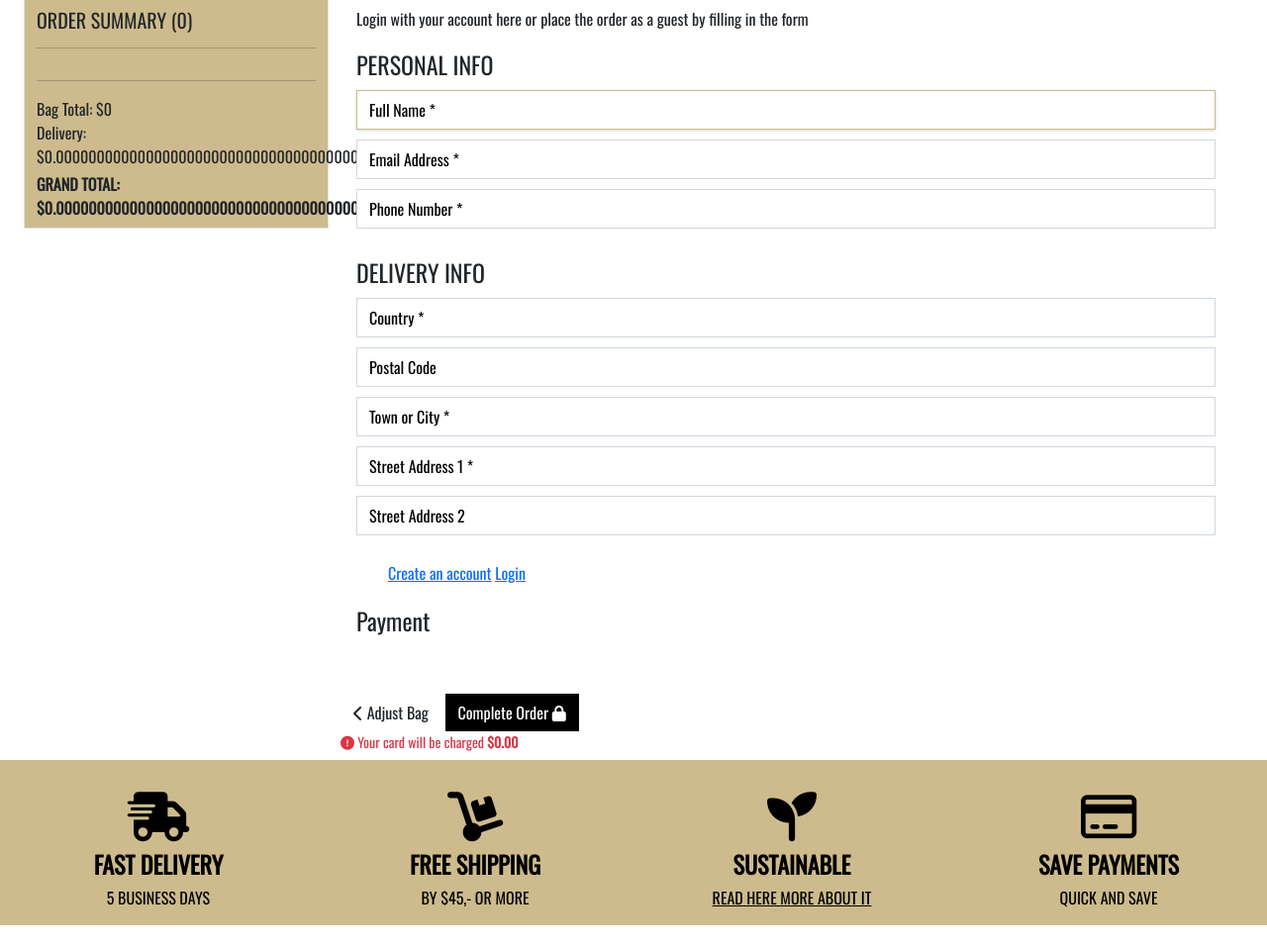
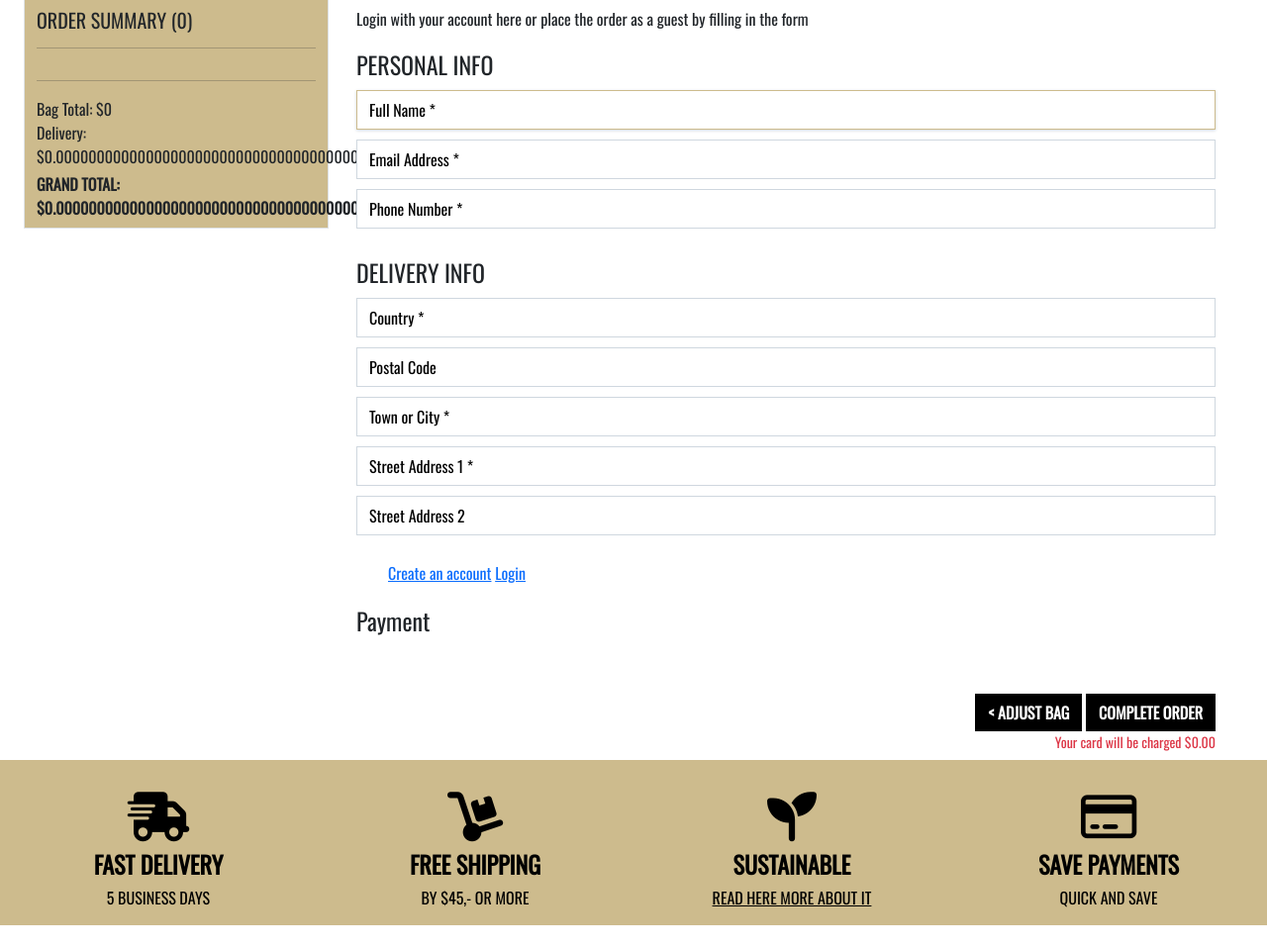
Before and after one commit to juanstelling/ms4_prnts, a Django app: template checkout/templates/checkout/checkout.html in a window 1280 px wide. Shown: the part 361-1319 px from the top of the page at 99% size. Run offline with Django 3.2, Linux system fonts and the light colour scheme; the template is opened without the code that fills it: values that come from a table or form of the project are taken from there, others are empty; some libraries are stand-ins or nearby versions.

Commit message:
added basic checkout functionality

```diff
--- a/checkout/static/checkout/js/stripe_elements.js
+++ b/checkout/static/checkout/js/stripe_elements.js
@@ -1,6 +1,6 @@
-var stripe_public_key = $('#id_stripe_public_key').text().slice(1, -1);
-var client_secret = $('#id_client_secret').text().slice(1, -1);
-var stripe = Stripe(stripe_public_key);
+var stripePublicKey = $('#id_stripe_public_key').text().slice(1, -1);
+var clientSecret = $('#id_client_secret').text().slice(1, -1);
+var stripe = Stripe(stripePublicKey);
 var elements = stripe.elements();
 var style = {
     base: {
@@ -19,3 +19,49 @@ var style = {
 };
 var card = elements.create('card', {style: style});
 card.mount('#card-element');
+
+// Handling validation errors on card element
+card.addEventListener('change', function (event) {
+    var errorDiv = document.getElementById('card-errors');
+    if (event.error) {
+        var html = `
+            <span class="icon" role="alert">
+                <i class="fas fa-times"></i>
+            </span>
+            <span>${event.error.message}</span>
+        `;
+        $(errorDiv).html(html);
+    } else {
+        errorDiv.textContent = '';
+    }
+});
+
+// Handeling form submission
+var form = document.getElementById('payment-form');
+
+form.addEventListener('submit', function(ev) {
+    ev.preventDefault();
+    card.update({ 'disabled': true});
+    $('#submit-button').attr('disabled', true);
+    stripe.confirmCardPayment(clientSecret, {
+        payment_method: {
+            card: card,
+        }
+    }).then(function(result) {
+        if (result.error) {
+            var errorDiv = document.getElementById('card-errors');
+            var html = `
+                <span class="icon" role="alert">
+                <i class="fas fa-times"></i>
+                </span>
+                <span>${result.error.message}</span>`;
+            $(errorDiv).html(html);
+            card.update({ 'disabled': false});
+            $('#submit-button').attr('disabled', false);
+        } else {
+            if (result.paymentIntent.status === 'succeeded') {
+                form.submit();
+            }
+        }
+    });
+});
--- a/checkout/templates/checkout/includes/product_checkout.html
+++ b/checkout/templates/checkout/includes/product_checkout.html
@@ -71,27 +71,18 @@
                 <!-- stripe card element will go here -->
                 <div id="card-element"></div>
                 <!-- used to display forms errors -->
-                <div id="card-errors" role="alert"></div>
+                <div class="text-danger" id="card-errors" role="alert"></div>
             </fieldset>
             <!-- Sumbit -->
-            <div class="submit-button text-right mt-5 mb-2">
-                <a href="{% url 'view_bag' %}" class="btn rounded-0">
-                    <span class="icon">
-                        <i class="fas fa-chevron-left"></i>
-                    </span>
-                    <span class="font-weight-bold">Adjust Bag</span>
+            <div class="submit-button text-end mt-5 mb-2 px-3">
+                <a href="{% url 'view_bag' %}" class="btn btn-black rounded-0">
+                    <span class="uppercase fw-bold"> < Adjust Bag</span>
                 </a>
                 <button id="submit-button" class="btn btn-black rounded-0">
-                    <span class="font-weight-bold">Complete Order</span>
-                    <span class="icon">
-                        <i class="fas fa-lock"></i>
-                    </span>
+                    <span class="uppercase fw-bold">Complete Order</span>
                 </button>
                 <p class="small text-danger my-0">
-                    <span class="icon">
-                        <i class="fas fa-exclamation-circle"></i>
-                    </span>
-                    <span>Your card will be charged <strong>${{ grand_total|floatformat:2 }}</strong></span>
+                    <span>Your card will be charged ${{ grand_total|floatformat:2 }}</span>
                 </p>
             </div>
         </form>
--- a/prnts/settings.py
+++ b/prnts/settings.py
@@ -184,5 +184,9 @@ CLOUDINARY_STORAGE = {
 }
 DEFAULT_FILE_STORAGE = 'cloudinary_storage.storage.MediaCloudinaryStorage'
 
+# Stripe
 FREE_DELIVERY_THRESHOLD = 45
 STANDARD_DELIVERY_PERCENTAGE = 10
+STRIPE_CURRENCY = 'usd'
+STRIPE_PUBLIC_KEY = os.getenv("STRIPE_PUBLIC_KEY")
+STRIPE_SECRET_KEY = os.getenv("STRIPE_SECRET_KEY")
```
Also changed, not shown: checkout/views.py (+23 -3 lines).
